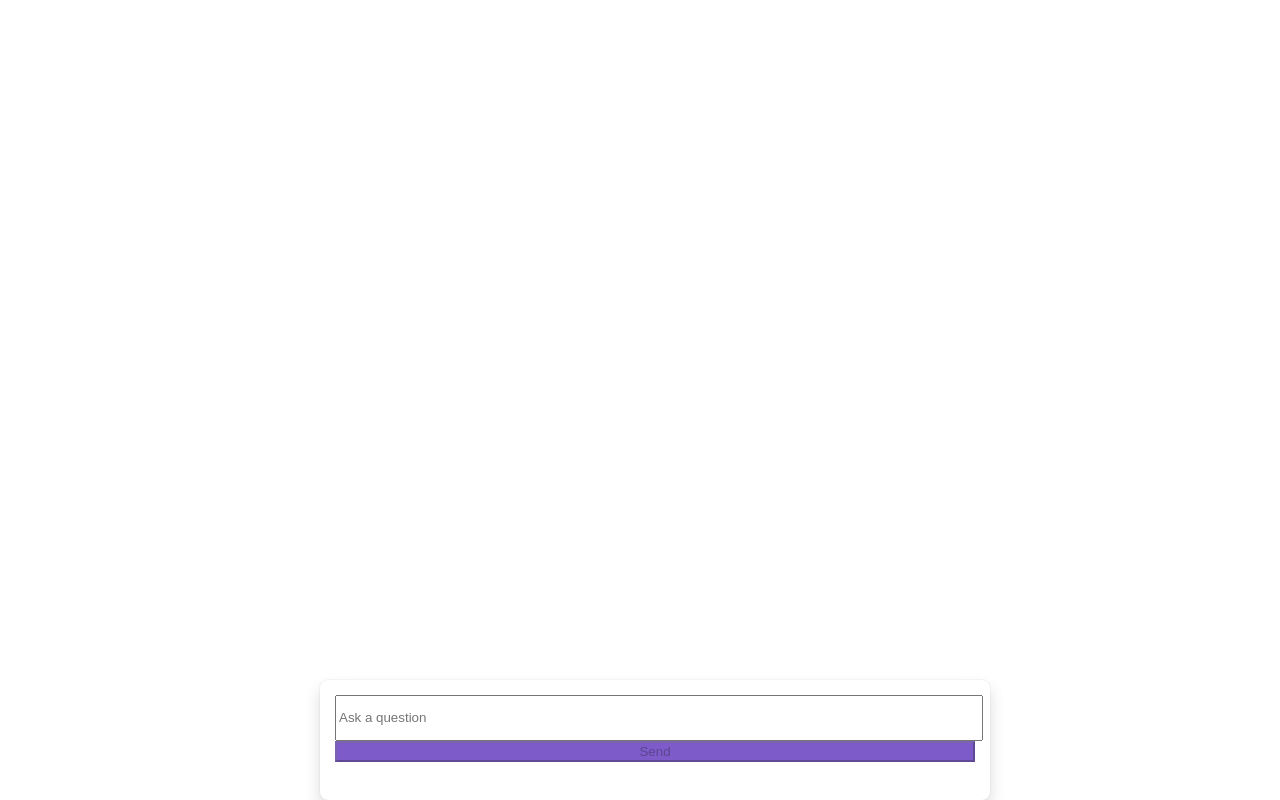
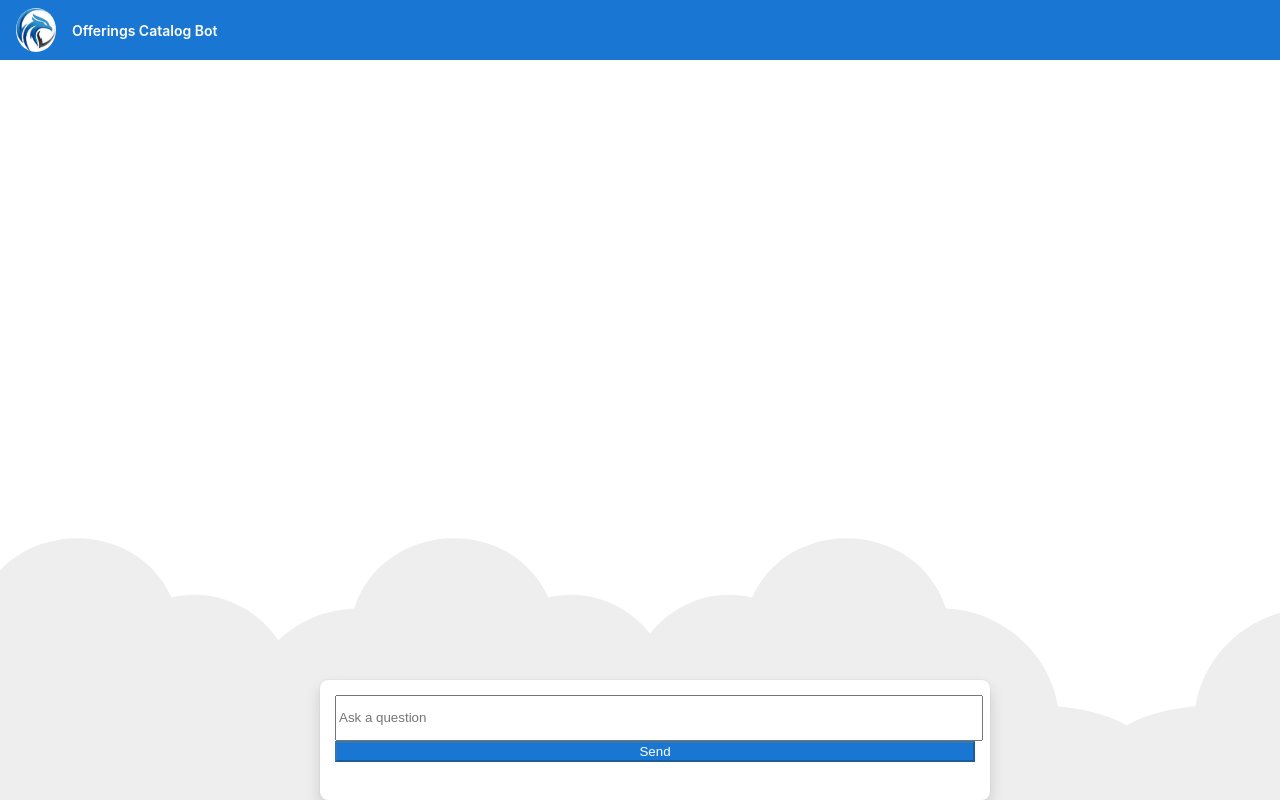
Before and after one commit to mallikarjunamaddi/OfferingsCatalogCopilot, an Angular app in the folder OfferingsCatalogBot/: page / in a window 1280 px wide. Built offline with nearby package versions, Linux system fonts and the light colour scheme.

Commit message:
Ui Enhancements.

```diff
--- a/OfferingsCatalogBot/src/app/app.component.html
+++ b/OfferingsCatalogBot/src/app/app.component.html
@@ -1,3 +1,19 @@
+<!-- Header -->
+<div class="toolbar" role="banner">
+  <img width="40" alt="Offerings Catalog Bot" src="../assets/phoenix.jpg" class="header-logo" />
+  <span>Offerings Catalog Bot</span>
+    <div class="spacer"></div>
+</div>
+
+<!-- Body Background -->
+<div class="content" role="main">
+  <svg id="clouds" xmlns="http://www.w3.org/2000/svg" width="2611.084" height="485.677" viewBox="0 0 2611.084 485.677">
+    <title>Gray Clouds Background</title>
+    <path id="Path_39" data-name="Path 39" d="M2379.709,863.793c10-93-77-171-168-149-52-114-225-105-264,15-75,3-140,59-152,133-30,2.83-66.725,9.829-93.5,26.25-26.771-16.421-63.5-23.42-93.5-26.25-12-74-77-130-152-133-39-120-212-129-264-15-54.084-13.075-106.753,9.173-138.488,48.9-31.734-39.726-84.4-61.974-138.487-48.9-52-114-225-105-264,15a162.027,162.027,0,0,0-103.147,43.044c-30.633-45.365-87.1-72.091-145.206-58.044-52-114-225-105-264,15-75,3-140,59-152,133-53,5-127,23-130,83-2,42,35,72,70,86,49,20,106,18,157,5a165.625,165.625,0,0,0,120,0c47,94,178,113,251,33,61.112,8.015,113.854-5.72,150.492-29.764a165.62,165.62,0,0,0,110.861-3.236c47,94,178,113,251,33,31.385,4.116,60.563,2.495,86.487-3.311,25.924,5.806,55.1,7.427,86.488,3.311,73,80,204,61,251-33a165.625,165.625,0,0,0,120,0c51,13,108,15,157-5a147.188,147.188,0,0,0,33.5-18.694,147.217,147.217,0,0,0,33.5,18.694c49,20,106,18,157,5a165.625,165.625,0,0,0,120,0c47,94,178,113,251,33C2446.709,1093.793,2554.709,922.793,2379.709,863.793Z" transform="translate(142.69 -634.312)" fill="#eee"/>
+  </svg>
+</div>
+
+<!-- Chat Messages -->
 <div class="chat-container">
   <section *ngFor="let conversation of chatHistory">
     <div class="container">
@@ -14,6 +30,7 @@
   </section>
 </div>
 
+<!-- Chat Input -->
 <div horizontal class="questionInputContainer">
   <input type="text" [(ngModel)]="query" class="questionInputTextArea" placeholder="Ask a question" (keyup.enter)="getQueryResponse()" />
   <div class="questionInputButtonsContainer">
--- a/OfferingsCatalogBot/src/app/app.component.scss
+++ b/OfferingsCatalogBot/src/app/app.component.scss
@@ -1,7 +1,15 @@
 .container {
-    margin-bottom: 20px;
+  margin-bottom: 10px;
   max-width: 80%;
   margin-left: auto;
+  white-space: pre-wrap;
+}
+
+.answer-container {
+  margin-bottom: 10px;
+  max-width: 80%;
+  margin-right: auto;
+  white-space: pre-wrap;
 }
 
 .message {
@@ -10,14 +18,9 @@
   border-radius: 8px;
   box-shadow: 0px 2px 4px rgba(0, 0, 0, 0.14), 0px 0px 2px rgba(0, 0, 0, 0.12);
   outline: transparent solid 1px;
+  margin-bottom: 5px;
 }
 
-.answer-container {
-    margin-bottom: 20px;
-    max-width: 80%;
-    margin-right: auto;
-    white-space: pre-wrap;
-}
 
 .answer-message {
   padding: 20px;
@@ -25,6 +28,7 @@
   border-radius: 8px;
   box-shadow: 0px 2px 4px rgba(0, 0, 0, 0.14), 0px 0px 2px rgba(0, 0, 0, 0.12);
   outline: transparent solid 1px;
+  margin-bottom: 5px;
 }
 
 .questionInputContainer {
@@ -52,7 +56,8 @@
 
 .questionInputSendButton {
   cursor: pointer;
-    background-color: rgb(125, 92, 201);
+  background-color: #1976d2;
+  color: white;
 }
 
 .questionInputSendButtonDisabled {
@@ -60,9 +65,104 @@
 }
 
 .chat-container {
-    height: 86%;
+  height: 75%;
   overflow-y: auto;
   position: absolute;
   left: 20%;
   right: 20%
 }
+
+.header-logo {
+  border-radius: 50%;
+}
+
+:host {
+  font-family: -apple-system, BlinkMacSystemFont, "Segoe UI", Roboto, Helvetica, Arial, sans-serif, "Apple Color Emoji", "Segoe UI Emoji", "Segoe UI Symbol";
+  font-size: 14px;
+  color: #333;
+  box-sizing: border-box;
+  -webkit-font-smoothing: antialiased;
+  -moz-osx-font-smoothing: grayscale;
+}
+
+h1,
+h2,
+h3,
+h4,
+h5,
+h6 {
+  margin: 8px 0;
+}
+
+p {
+  margin: 0;
+}
+
+.spacer {
+  flex: 1;
+}
+
+.toolbar {
+  position: absolute;
+  top: 0;
+  left: 0;
+  right: 0;
+  height: 60px;
+  display: flex;
+  align-items: center;
+  background-color: #1976d2;
+  color: white;
+  font-weight: 600;
+}
+
+.toolbar img {
+  margin: 0 16px;
+}
+
+.content {
+  display: flex;
+  margin: 50px auto 32px;
+  padding: 0 16px;
+  max-width: 960px;
+  flex-direction: column;
+  align-items: center;
+}
+
+a,
+a:visited,
+a:hover {
+  color: #1976d2;
+  text-decoration: none;
+}
+
+a:hover {
+  color: #125699;
+}
+
+footer {
+  margin-top: 8px;
+  display: flex;
+  align-items: center;
+  line-height: 20px;
+}
+
+footer a {
+  display: flex;
+  align-items: center;
+}
+
+svg#clouds {
+  position: fixed;
+  bottom: -160px;
+  left: -230px;
+  z-index: -10;
+  width: 1920px;
+}
+
+/* Responsive Styles */
+@media screen and (max-width: 767px) {
+  .card:not(.highlight-card) {
+    height: 16px;
+    margin: 8px 0;
+  }
+}
```
Also changed, not shown: OfferingsCatalogBot/src/assets/phoenix.jpg (added), 1 other file (tests, documents, lock files or other folders). Lines whose indentation alone changed are shown as unchanged.
